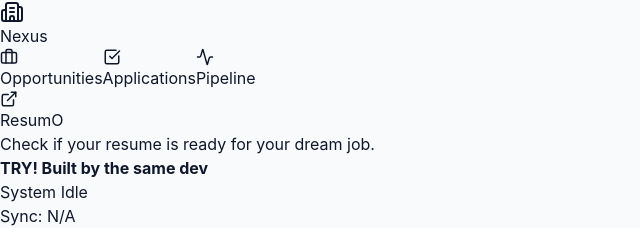
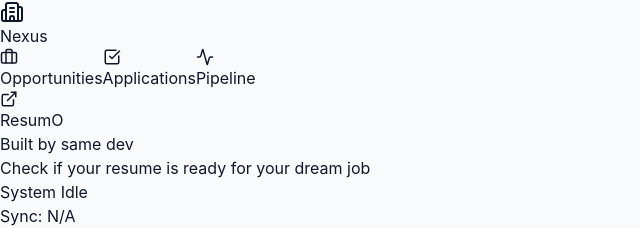
Before and after one commit to manan576/Job_Role_Finder, a React app in the folder frontend/: page / in a window 1280 px wide. Shown: the top 228 px of the page, without its empty margins (0-640 px from the left). Built offline with nearby package versions, Linux system fonts and the light colour scheme; no server answers; the database is empty; the HTML template or start-up script is replaced by a standard one.

Commit message:
style: move developer callout to top right of ResumO button

```diff
--- a/frontend/src/App.jsx
+++ b/frontend/src/App.jsx
@@ -194,18 +194,23 @@
             rel="noreferrer"
             className="group relative w-full flex flex-col px-4 py-3 rounded-xl transition-all duration-500 font-medium text-slate-500 hover:bg-slate-900 overflow-hidden border border-transparent hover:border-slate-800 hover:shadow-[0_8px_30px_rgb(0,0,0,0.2)]"
           >
-            <div className="flex items-center gap-3 relative z-10 transition-transform duration-300 group-hover:-translate-y-0.5">
-              <div className="text-slate-400 group-hover:text-white transition-colors duration-300">
-                <ExternalLink size={18} />
+            <div className="flex items-center justify-between relative z-10 transition-transform duration-300 group-hover:-translate-y-0.5 w-full">
+              <div className="flex items-center gap-3">
+                <div className="text-slate-400 group-hover:text-white transition-colors duration-300">
+                  <ExternalLink size={18} />
+                </div>
+                <span className="text-sm font-bold flex tracking-tight">
+                  <span className="group-hover:text-white transition-colors duration-300">Resum</span>
+                  <span className="group-hover:text-red-500 transition-colors duration-300">O</span>
+                </span>
               </div>
-              <span className="text-sm font-bold flex tracking-tight">
-                <span className="group-hover:text-white transition-colors duration-300">Resum</span>
-                <span className="group-hover:text-red-500 transition-colors duration-300">O</span>
+              <span className="text-[8px] uppercase tracking-widest text-indigo-300 opacity-0 group-hover:opacity-100 transition-opacity duration-500 delay-100">
+                Built by same dev
               </span>
             </div>
-            <div className="relative z-10 h-0 group-hover:h-10 transition-all duration-500 opacity-0 group-hover:opacity-100 overflow-hidden mt-0 group-hover:mt-2">
+            <div className="relative z-10 h-0 group-hover:h-8 transition-all duration-500 opacity-0 group-hover:opacity-100 overflow-hidden mt-0 group-hover:mt-2">
               <span className="text-[10px] text-slate-300 leading-tight block">
-                Check if your resume is ready for your dream job. <br/><strong className="text-white">TRY! Built by the same dev</strong>
+                Check if your resume is ready for your dream job
               </span>
             </div>
           </a>
```
